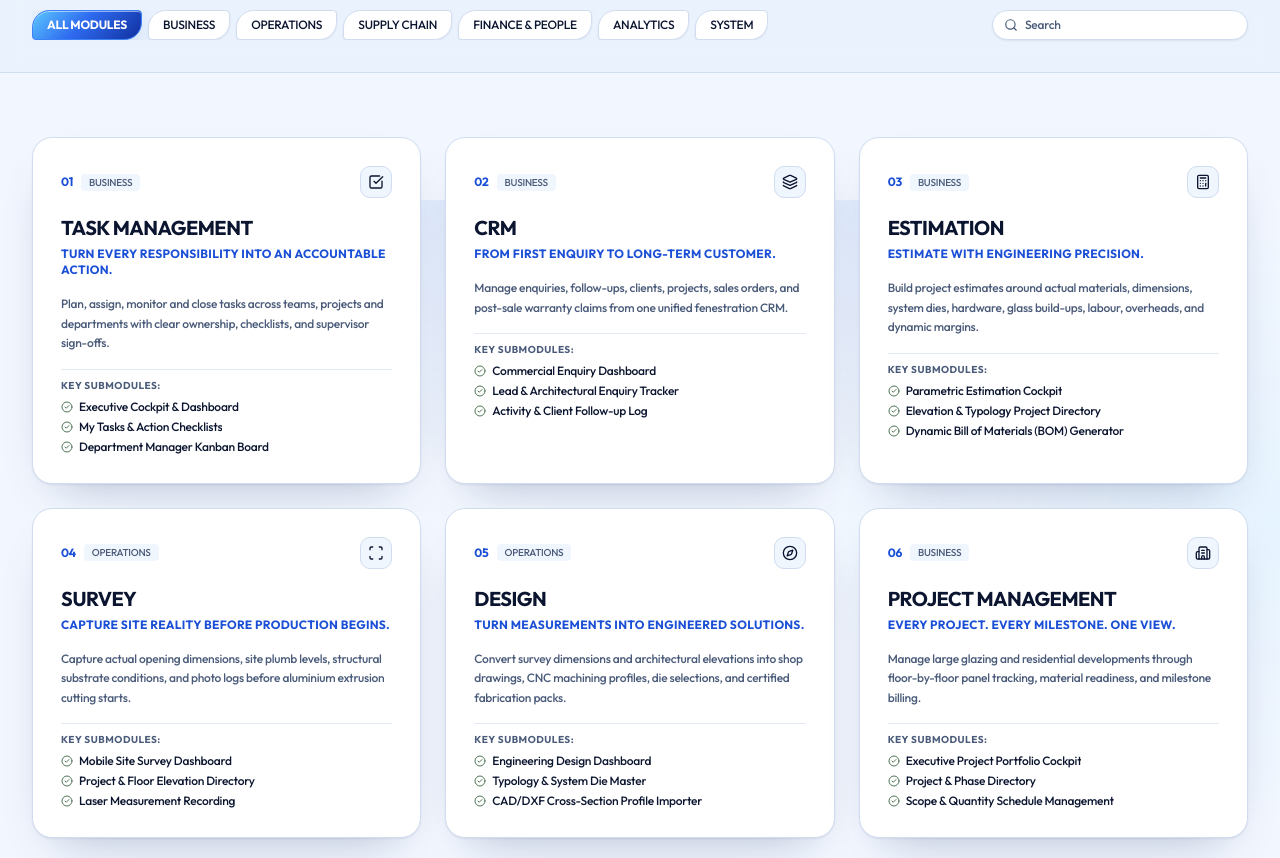
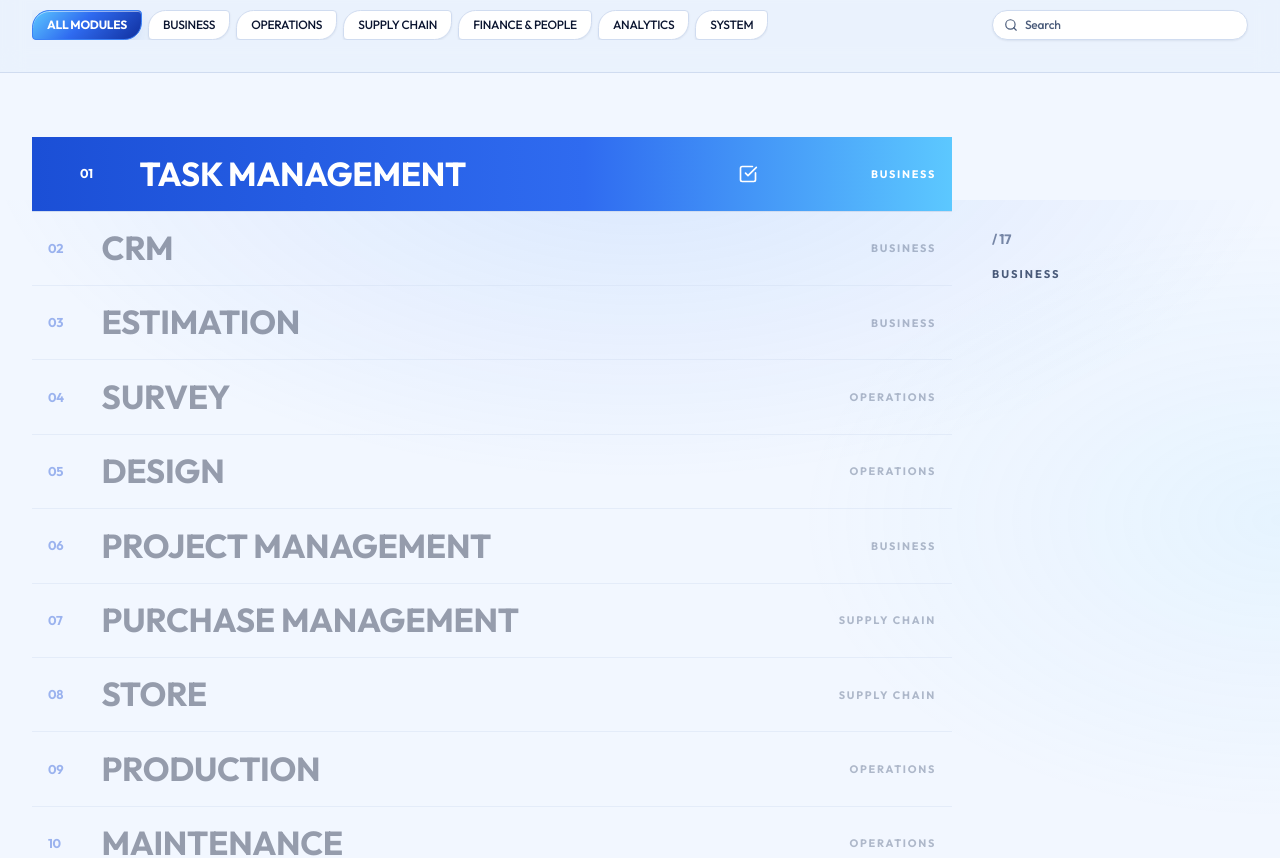
Before and after one commit to Devanshi207/fen1, a Next.js app: page /solutions in a window 1280 px wide. Shown: the part 1400-2258 px from the top of the page. Built offline with nearby package versions, Linux system fonts and the light colour scheme.

Commit message:
Modules: titles only, as an interactive list that lights up the row in the middle of the screen

```diff
--- a/src/app/globals.css
+++ b/src/app/globals.css
@@ -556,3 +556,36 @@ footer { padding-bottom: env(safe-area-inset-bottom); }
 /* Buttons and links styled as buttons: a leaf shape (two long corners, two sharp ones) that swaps its corners on hover */
 a[class~="rounded-full"], button[class~="rounded-full"] { border-radius: 1.1rem 0.25rem 1.1rem 0.25rem !important; }
 a[class~="rounded-full"]:hover, button[class~="rounded-full"]:hover:not(:disabled) { border-radius: 0.25rem 1.1rem 0.25rem 1.1rem !important; }
+
+/* ===================================================================
+   Modules: a typographic list whose active row lights up and fills
+   =================================================================== */
+.mod-list { list-style: none; margin: 0; padding: 0; }
+.mod-row {
+  position: relative; display: flex; align-items: center; gap: clamp(0.75rem, 2vw, 1.75rem);
+  padding: clamp(0.7rem, 1.6vw, 1.15rem) 1rem; border-bottom: 1px solid var(--line);
+  outline: none; cursor: default; overflow: hidden; isolation: isolate;
+  opacity: 0.4; transition: opacity 0.4s var(--ease), padding-left 0.5s var(--ease);
+}
+.mod-row::before {
+  content: ""; position: absolute; inset: 0; z-index: -1; background: linear-gradient(90deg, #1b4fd6, #2f6bf0 60%, #5cc8ff);
+  transform: scaleX(0); transform-origin: left; transition: transform 0.55s var(--ease);
+}
+.mod-row[data-active="true"] { opacity: 1; padding-left: clamp(1.5rem, 4vw, 3rem); }
+.mod-row[data-active="true"]::before { transform: scaleX(1); }
+.mod-num { font-size: 0.8rem; font-weight: 700; color: var(--accent); min-width: 1.75rem; transition: color 0.3s; }
+.mod-title { font-size: clamp(1.15rem, 2.6vw, 2.1rem); font-weight: 800; letter-spacing: -0.01em; color: var(--ink); line-height: 1.1; transition: color 0.3s, transform 0.5s var(--ease); }
+.mod-icon { width: 1.25rem; height: 1.25rem; margin-left: auto; color: var(--accent); opacity: 0; transform: translateX(-12px); transition: opacity 0.4s, transform 0.5s var(--ease), color 0.3s; }
+.mod-cat { display: none; font-size: 0.68rem; font-weight: 700; letter-spacing: 0.16em; color: var(--muted); transition: color 0.3s; }
+@media (min-width: 640px) { .mod-cat { display: block; min-width: 9.5rem; text-align: right; } }
+.mod-row[data-active="true"] .mod-num, .mod-row[data-active="true"] .mod-title, .mod-row[data-active="true"] .mod-icon, .mod-row[data-active="true"] .mod-cat { color: #fff; }
+.mod-row[data-active="true"] .mod-icon { opacity: 1; transform: none; }
+.mod-row[data-active="true"] .mod-title { transform: translateX(6px); }
+
+.mod-side { display: none; position: sticky; top: 13rem; }
+@media (min-width: 1024px) { .mod-side { display: flex; flex-direction: column; gap: 0.25rem; } }
+.mod-side-num { font-family: var(--font-display); font-weight: 800; font-size: 5.5rem; line-height: 1; color: var(--accent); animation: mod-pop 0.45s var(--ease) both; }
+.mod-side-total { font-size: 0.85rem; font-weight: 700; color: var(--subtle); }
+.mod-side-cat { margin-top: 0.75rem; font-size: 0.7rem; font-weight: 700; letter-spacing: 0.18em; color: var(--muted); }
+@keyframes mod-pop { from { opacity: 0; transform: translateY(14px); } }
+@media (prefers-reduced-motion: reduce) { .mod-row, .mod-row::before, .mod-title, .mod-icon { transition: none; } .mod-side-num { animation: none; } }
--- a/src/app/solutions/page.tsx
+++ b/src/app/solutions/page.tsx
@@ -26,6 +26,7 @@ import {
 } from "lucide-react";
 import FinalCtaSection from "@/components/FinalCtaSection";
 import KineticHeading from "@/components/KineticHeading";
+import ModuleList from "@/components/ModuleList";
 
 const CATEGORIES = ["ALL MODULES", "BUSINESS", "OPERATIONS", "SUPPLY CHAIN", "FINANCE & PEOPLE", "ANALYTICS", "SYSTEM"];
 
@@ -56,10 +57,7 @@ export default function SolutionsPage() {
   const q = searchQuery.toLowerCase();
   const filteredModules = FEN1_MODULES.filter((mod) => {
     const matchesCat = selectedCategory === "ALL MODULES" || mod.category === selectedCategory;
-    const matchesSearch =
-      mod.name.toLowerCase().includes(q) ||
-      mod.headline.toLowerCase().includes(q) ||
-      mod.description.toLowerCase().includes(q);
+    const matchesSearch = mod.name.toLowerCase().includes(q) || mod.category.toLowerCase().includes(q);
     return matchesCat && matchesSearch;
   });
 
@@ -155,48 +153,7 @@ export default function SolutionsPage() {
 
         <div className="py-16">
           <div className="max-w-7xl mx-auto px-4 sm:px-6 lg:px-8">
-            <div className="grid grid-cols-1 md:grid-cols-2 lg:grid-cols-3 gap-6">
-              {filteredModules.map((mod) => {
-                const Icon = ICONS_MAP[mod.id] || Calculator;
-                return (
-                  <div
-                    key={mod.id}
-                    className="p-7 rounded-2xl bg-[#FFFFFF] border border-[#D0DCF0] hover:border-[#3B82F6] transition-all flex flex-col justify-between space-y-5 shadow-xs group"
-                  >
-                    <div className="space-y-4">
-                      <div className="flex items-center justify-between text-xs">
-                        <div className="flex items-center gap-2">
-                          <span className="text-[#1B4FD6] font-semibold">{mod.number}</span>
-                          <span className="text-[10px] uppercase px-2 py-0.5 rounded bg-[#E3EEFC] text-[#4A5B7A]">{mod.category}</span>
-                        </div>
-                        <div className="w-8 h-8 rounded-lg bg-[#E3EEFC] border border-[#D0DCF0] flex items-center justify-center text-[#0B1530]">
-                          <Icon className="w-4 h-4" />
-                        </div>
-                      </div>
-
-                      <div>
-                        <h3 className="text-xl font-semibold text-[#0B1530] tracking-tight font-sans">{mod.name}</h3>
-                        <span className="text-xs uppercase text-[#1B4FD6] block mt-1 font-semibold tracking-wide font-sans">{mod.headline}</span>
-                      </div>
-
-                      <p className="text-xs text-[#4A5B7A] leading-relaxed font-sans">{mod.description}</p>
-
-                      <div className="space-y-1.5 pt-2 border-t border-[#D0DCF0]/60">
-                        <span className="text-[10px] uppercase text-[#4A5B7A] font-semibold tracking-wider block font-sans">KEY SUBMODULES:</span>
-                        <div className="space-y-1 text-xs text-[#0B1530] font-sans">
-                          {mod.submodules.slice(0, 3).map((sub, sIdx) => (
-                            <div key={sIdx} className="flex items-center gap-1.5">
-                              <CheckCircle2 className="w-3 h-3 text-[#4F7556] shrink-0" />
-                              <span className="truncate">{sub}</span>
-                            </div>
-                          ))}
-                        </div>
-                      </div>
-                    </div>
-                  </div>
-                );
-              })}
-            </div>
+            <ModuleList modules={filteredModules} icons={ICONS_MAP} />
           </div>
         </div>
       </section>
--- /dev/null
+++ b/src/components/ModuleList.tsx
@@ -0,0 +1,82 @@
+"use client";
+
+import { useEffect, useRef, useState } from "react";
+import type { FEN1Module } from "@/data/modules";
+
+/**
+ * The module directory as a big typographic list. Titles only. The row at the middle of the screen (or under the
+ * pointer) lights up, slides across and fills with colour while the rest recede, and a counter on the side follows it.
+ * Nothing in here is a link: the rows are for browsing, the detail lives in the industry solutions above.
+ */
+export default function ModuleList({ modules, icons }: { modules: FEN1Module[]; icons: Record<string, React.ComponentType<{ className?: string }>> }) {
+  const list = useRef<HTMLOListElement>(null);
+  const [active, setActive] = useState(0);
+  const hovering = useRef(false);
+
+  // Follow the scroll: whichever row crosses the middle band of the screen becomes the active one
+  useEffect(() => {
+    const root = list.current;
+    if (!root || typeof IntersectionObserver === "undefined") return;
+    const rows = Array.from(root.children);
+    const io = new IntersectionObserver(
+      (entries) => {
+        if (hovering.current) return;
+        for (const e of entries) {
+          if (e.isIntersecting) setActive(rows.indexOf(e.target));
+        }
+      },
+      { rootMargin: "-45% 0px -45% 0px" }
+    );
+    rows.forEach((r) => io.observe(r));
+    return () => io.disconnect();
+  }, [modules]);
+
+  const index = Math.min(active, Math.max(modules.length - 1, 0));
+  const current = modules[index];
+
+  if (!current) {
+    return <p className="py-16 text-center text-[#4A5B7A]">No modules match.</p>;
+  }
+
+  return (
+    <div className="grid lg:grid-cols-[1fr_16rem] gap-10 items-start">
+      <ol
+        ref={list}
+        className="mod-list"
+        onMouseLeave={() => {
+          hovering.current = false;
+        }}
+      >
+        {modules.map((m, i) => {
+          const Icon = icons[m.id];
+          return (
+            <li
+              key={m.id}
+              tabIndex={0}
+              data-active={i === index}
+              className="mod-row"
+              onMouseEnter={() => {
+                hovering.current = true;
+                setActive(i);
+              }}
+              onFocus={() => setActive(i)}
+            >
+              <span className="mod-num">{m.number}</span>
+              <h3 className="mod-title">{m.name}</h3>
+              {Icon && <Icon className="mod-icon" />}
+              <span className="mod-cat">{m.category}</span>
+            </li>
+          );
+        })}
+      </ol>
+
+      <aside className="mod-side" aria-hidden="true">
+        <span className="mod-side-num" key={current.id}>
+          {current.number}
+        </span>
+        <span className="mod-side-total">/ {String(modules.length).padStart(2, "0")}</span>
+        <span className="mod-side-cat">{current.category}</span>
+      </aside>
+    </div>
+  );
+}
```
